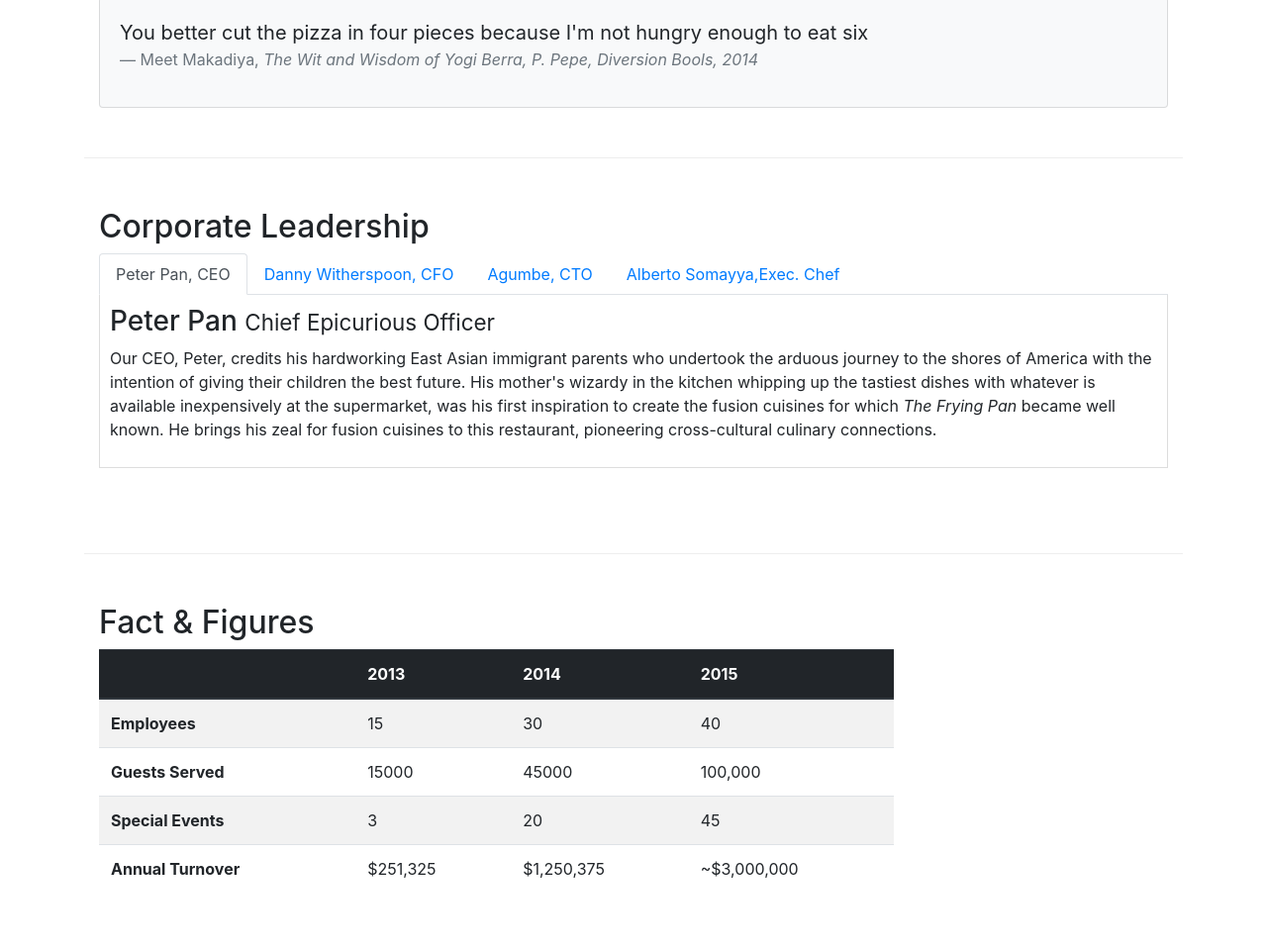
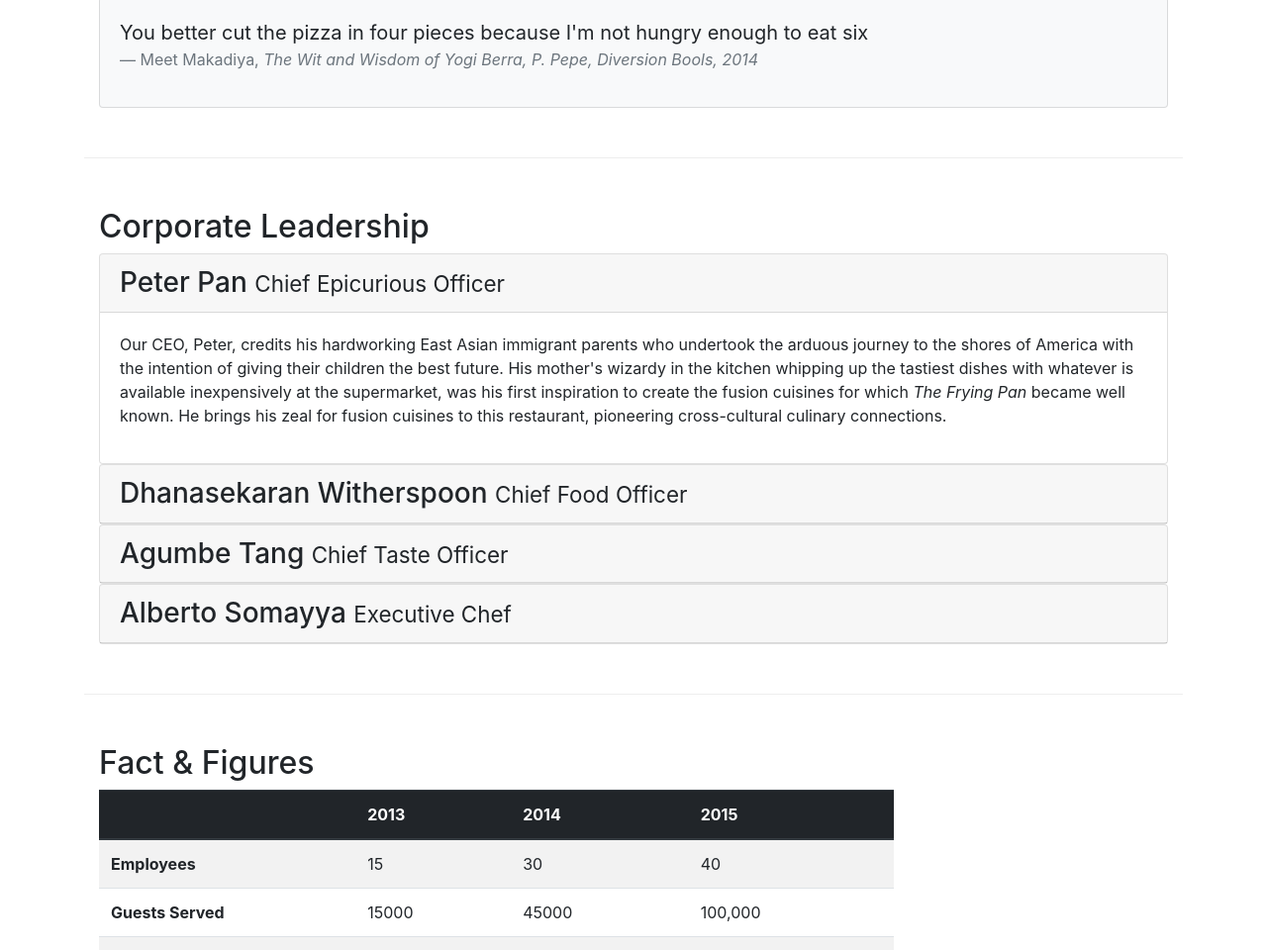
Before and after one commit to makadiyameet/bootstrap4, a website: page aboutus.html in a window 1280 px wide. Shown: the part 812-1772 px from the top of the page at 99% size. Drawn offline with nearby package versions, Linux system fonts and the light colour scheme.

Commit message:
add accoriand week-3

```diff
--- a/aboutus.html
+++ b/aboutus.html
@@ -86,6 +86,7 @@
                     </div>
                 </div>
             </div>
+
             <div class="col-12">
                 <div class="card card-body bg-light">
                     <blockquote class="blockquote">
@@ -100,11 +101,10 @@
             </div>
         </div>
 
-
-        <div class="row row-content">
+        <!-- This is Tab navigation and now I replace it with accordian. -->
+        <!-- <div class="row row-content">
             <div class="col-12">
                 <h2>Corporate Leadership</h2>
-
                 <ul class="nav nav-tabs">
                     <li class="nav-item">
                         <a class="nav-link active" href="#peter"
@@ -146,7 +146,77 @@
                     </div>
                 </div>
             </div>
-       </div>
+       </div> -->
+
+
+       <!-- this is example of accordian -->
+       <div class="row row-content">
+        <div class="col-12">
+            <h2>Corporate Leadership</h2>
+
+            <div id="accordion">
+                <div class="card">
+                    <div class="card-header" role="tab" id="peterhead">
+                        <h3 class="mb-0">
+                            <a data-toggle="collapse" data-target="#peter">
+                                Peter Pan <small>Chief Epicurious Officer</small>
+                            </a>
+                        </h3>
+                    </div>
+                    <div role="tabpanel" class="collapse show" id="peter" data-parent="#accordion">
+                        <div class="card-body">
+                            <p class="d-none d-sm-block">Our CEO, Peter, credits his hardworking East Asian immigrant parents who undertook the arduous journey to the shores of America with the intention of giving their children the best future. His mother's wizardy in the kitchen whipping up the tastiest dishes with whatever is available inexpensively at the supermarket, was his first inspiration to create the fusion cuisines for which <em>The Frying Pan</em> became well known. He brings his zeal for fusion cuisines to this restaurant, pioneering cross-cultural culinary connections.</p>
+                        </div>
+                    </div>
+                </div>
+
+                <div class="card">
+                    <div class="card-header" role="tab" id="dannyhead">
+                        <h3 class="mb-0">
+                            <a data-toggle="collapse" data-target="#danny">
+                                Dhanasekaran Witherspoon <small>Chief Food Officer</small>
+                            </a>
+                        </h3>
+                    </div>
+                    <div class="collapse" id="danny" data-parent="#accordion">
+                        <div class="card-body">
+                            <p class="d-none d-sm-block">Our CFO, Danny, as he is affectionately referred to by his colleagues, comes from a long established family tradition in farming and produce. His experiences growing up on a farm in the Australian outback gave him great appreciation for varieties of food sources. As he puts it in his own words, <em>Everything that runs, wins, and everything that stays, pays!</em></p>
+                        </div>
+                    </div>
+                </div>
+
+                <div class="card">
+                    <div class="card-header" role="tab" id="agumbehead">
+                        <h3 class="mb-0">
+                            <a data-toggle="collapse" data-target="#agumbe">
+                                Agumbe Tang <small>Chief Taste Officer</small>
+                            </a>
+                        </h3>
+                    </div>
+                    <div class="collapse" id="agumbe" data-parent="#accordion">
+                        <div class="card-body">
+                            <p class="d-none d-sm-block">Blessed with the most discerning gustatory sense, Agumbe, our CTO, personally ensures that every dish that we serve meets his exacting tastes. Our chefs dread the tongue lashing that ensues if their dish does not meet his exacting standards. He lives by his motto, <em>You click only if you survive my lick.</em></p>
+                        </div>
+                    </div>
+                </div>
+
+                <div class="card">
+                    <div class="card-header" role="tab" id="albertohead">
+                        <h3 class="mb-0">
+                            <a data-toggle="collapse" data-target="#alberto">
+                                Alberto Somayya <small>Executive Chef</small>
+                            </a>
+                        </h3>
+                    </div>
+                    <div class="collapse" id="alberto" data-parent="#accordion">
+                        <div class="card-body">
+                            <p class="d-none d-sm-block">Award winning three-star Michelin chef with wide International experience having worked closely with whos-who in the culinary world, he specializes in creating mouthwatering Indo-Italian fusion experiences. He says, <em>Put together the cuisines from the two craziest cultures, and you get a winning hit! Amma Mia!</em></p>
+                        </div>
+                    </div>
+                </div>
+            </div>
+        </div>
+   </div>
        <div class="row row-content">
            <div class="col-12 col-sm-9">
                <h2>Fact &amp; Figures</h2>
```
Also changed, not shown: contactus.html (+1 -1 lines), index.html (+4 -4 lines).
